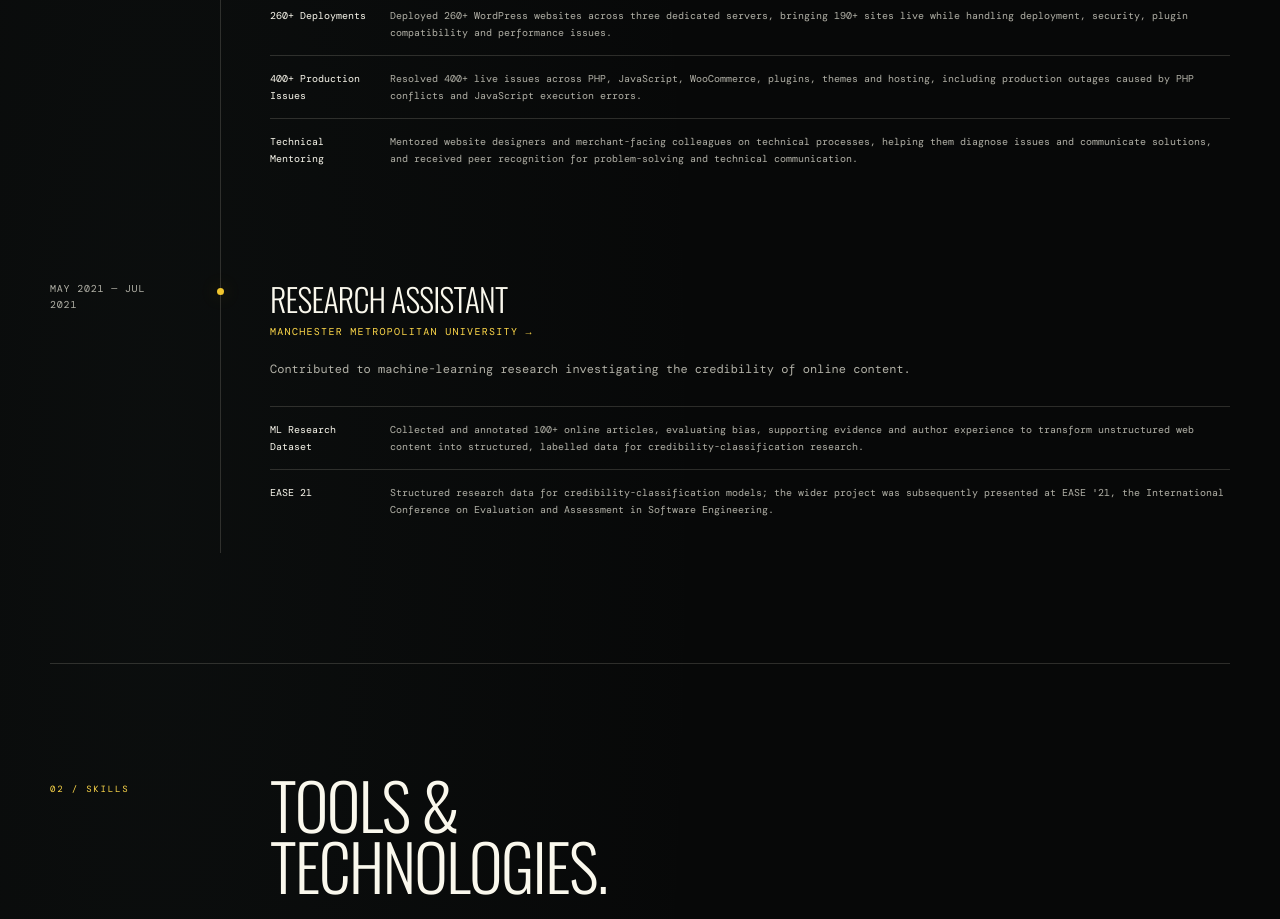
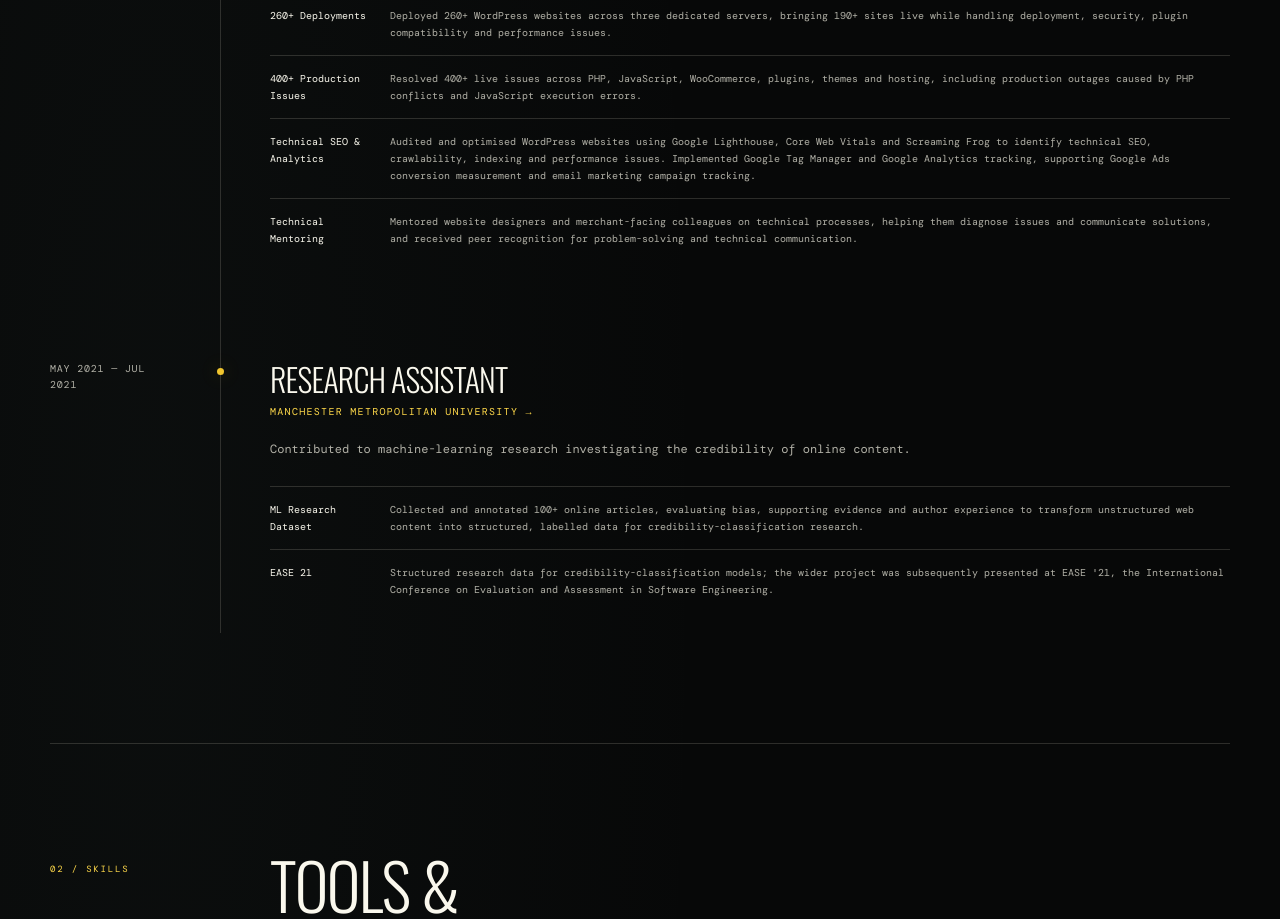
Before and after one commit to TMaz1/portfolio, a React (Vite) app: page / in a window 1280 px wide. Shown: the part 4000-4919 px from the top of the page. Built offline with nearby package versions, Linux system fonts and the light colour scheme; a web font is replaced by a local one.

Commit message:
refactor: refine achievements and role summary

```diff
--- a/src/content/home.ts
+++ b/src/content/home.ts
@@ -111,6 +111,11 @@ export const experience: ExperienceItem[] = [
 					"Resolved 400+ live issues across PHP, JavaScript, WooCommerce, plugins, themes and hosting, including production outages caused by PHP conflicts and JavaScript execution errors.",
 			},
 			{
+				label: "Technical SEO & Analytics",
+				description:
+					"Audited and optimised WordPress websites using Google Lighthouse, Core Web Vitals and Screaming Frog to identify technical SEO, crawlability, indexing and performance issues. Implemented Google Tag Manager and Google Analytics tracking, supporting Google Ads conversion measurement and email marketing campaign tracking.",
+			},
+			{
 				label: "Technical Mentoring",
 				description:
 					"Mentored website designers and merchant-facing colleagues on technical processes, helping them diagnose issues and communicate solutions, and received peer recognition for problem-solving and technical communication.",
```
